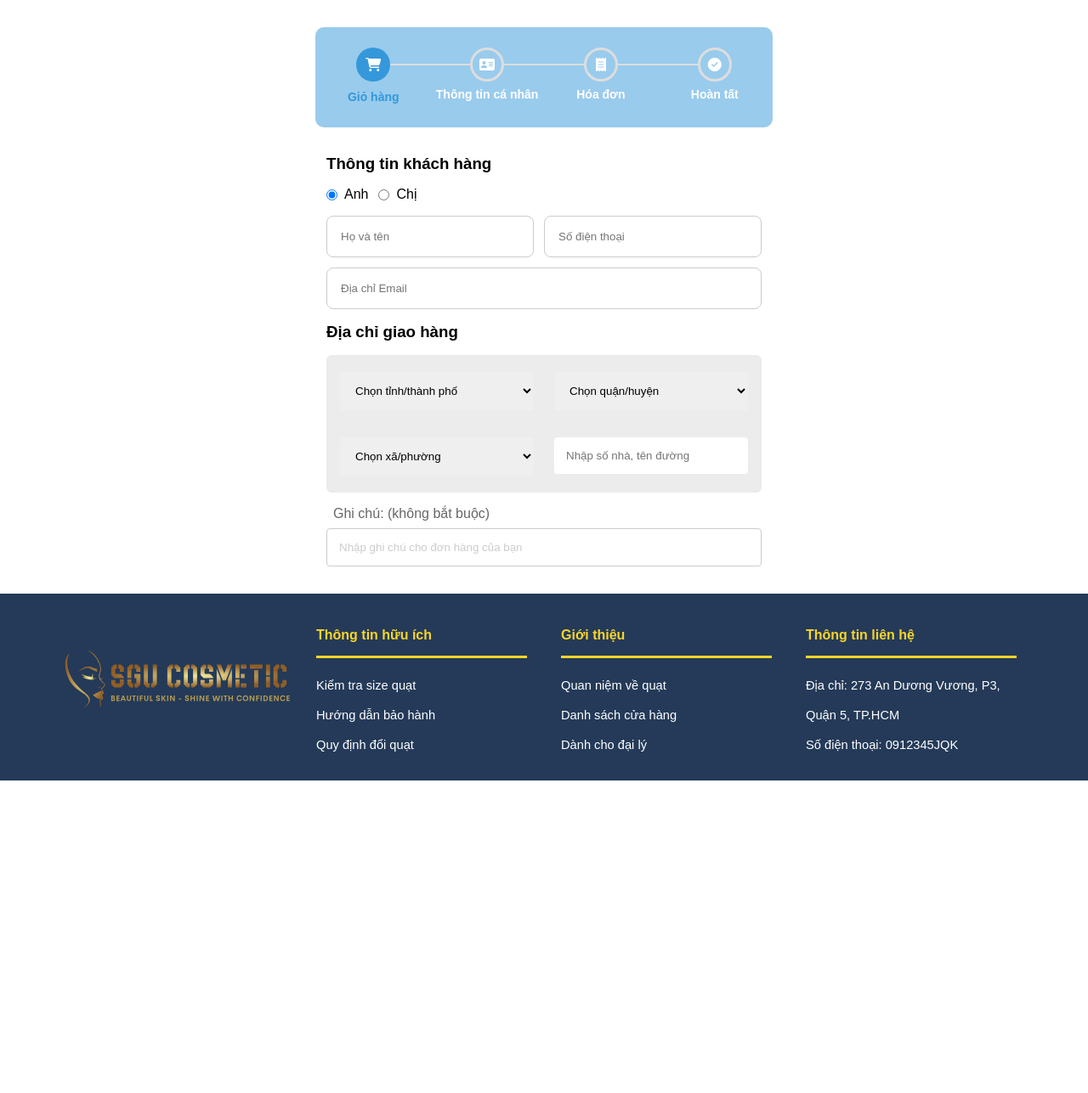
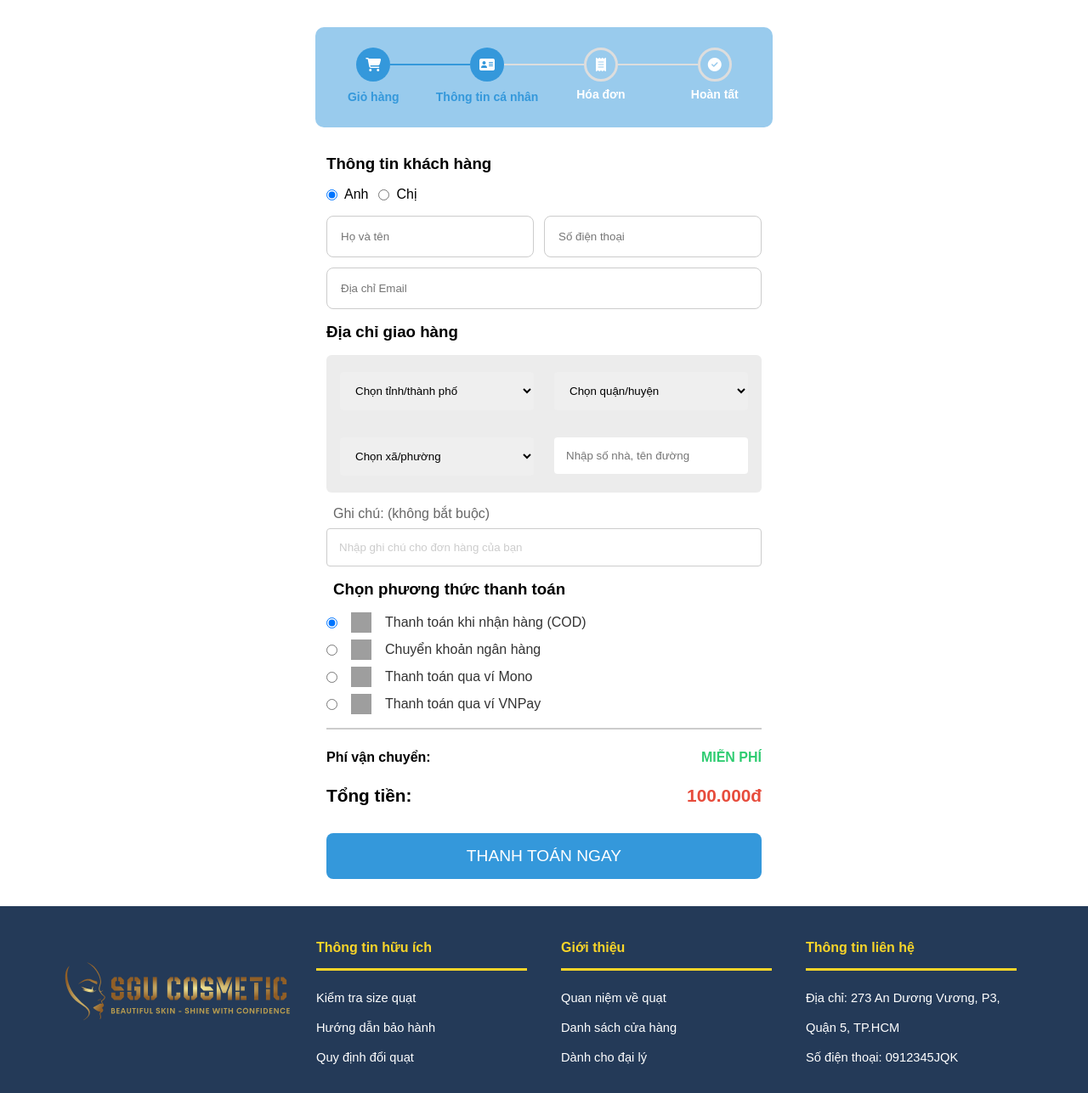
Before and after one commit to HoL0ngg/web2, a PHP site: page /cart.php in a window 1280 px wide. Shown: the part 139-1426 px from the top of the page at 85% size. Before the commit the page ends 1058 px from the top, so only its background shows below. Run offline with PHP 8.4, Linux system fonts and the light colour scheme; grey boxes are pictures that could not be loaded.

Commit message:
xong giao dien cua thong tin khach hang

```diff
--- a/cart.php
+++ b/cart.php
@@ -16,8 +16,8 @@
     <div style="width: 42%; margin: 32px auto 0px; padding: 24px 48px; background-color:rgba(52, 152, 219, 0.5); border-radius: 10px">
         <div class="progress-container">
             <div class="progress-step active" data-step="Giỏ hàng"><i class="fa-solid fa-cart-shopping"></i></div>
-            <span class="progress-line"></span>
-            <div class="progress-step" data-step="Thông tin cá nhân"><i class="fa-solid fa-address-card"></i></div>
+            <span class="progress-line active"></span>
+            <div class="progress-step active" data-step="Thông tin cá nhân"><i class="fa-solid fa-address-card"></i></div>
             <span class="progress-line"></span>
             <div class="progress-step" data-step="Hóa đơn"><i class="fa-solid fa-receipt"></i></div>
             <span class="progress-line"></span>
--- a/customer-info.php
+++ b/customer-info.php
@@ -48,6 +48,32 @@
                 <p>Ghi chú: (không bắt buộc)</p>
                 <input type="text" name="note" id="note" placeholder="Nhập ghi chú cho đơn hàng của bạn">
             </div>
+            <div class="payment-method-container">
+                <h3>Chọn phương thức thanh toán</h3>
+                <div class="payment-method-item">
+                    <input type="radio" name="payment-method" id="cod" value="cod" checked><img src="https://file.hstatic.net/200000636033/file/pay_2d752907ae604f08ad89868b2a5554da.png" alt="cod"><label for="cod">Thanh toán khi nhận hàng (COD)</label>
+                </div>
+                <div class="payment-method-item">
+                    <input type="radio" name="payment-method" id="bank-transfer" value="bank-transfer"><img src="https://file.hstatic.net/200000636033/file/icon_atm_eb07d9eabaef47e088d7f214e3562b97.svg" alt="bank-transfer"><label for="bank-transfer">Chuyển khoản ngân hàng</label>
+                </div>
+                <div class="payment-method-item">
+                    <input type="radio" name="payment-method" id="mono" value="mono"><img src="https://file.hstatic.net/200000636033/file/momo_50d207f0cbd34562b936001ab362bd8e.png" alt="mono"><label for="mono">Thanh toán qua ví Mono</label>
+                </div>
+                <div class="payment-method-item">
+                    <input type="radio" name="payment-method" id="vnpay" value="vnpay"><img src="https://file.hstatic.net/1000006063/file/img-vivnpay.jpg" alt="vnpay"><label for="vnpay">Thanh toán qua ví VNPay</label>
+                </div>
+            </div>
+            <div class="total-container">
+                <div class="ship-cost-container">
+                    <p>Phí vận chuyển:</p>
+                    <p class="ship-cost">MIỄN PHÍ</p>
+                </div>
+                <div class="total">
+                    <p>Tổng tiền:</p>
+                    <p id="total-cost">100.000đ</p>
+                </div>
+            </div>
+            <div id="confirm-btn">THANH TOÁN NGAY</div>
         </form>
 </div>
 
@@ -154,4 +180,86 @@
     .note input[type="text"]:focus::placeholder {
         color: transparent;
     }
+
+    .payment-method-container {
+        margin: 16px 0px;
+    }
+
+    .payment-method-container h3 {
+        margin-bottom: 16px;
+        margin-left: 8px;
+    }
+
+    .payment-method-item {
+        display: flex;
+        align-items: center;
+        gap: 8px;
+        margin-bottom: 8px;
+    }
+
+    .payment-method-item input[type="radio"] {
+        margin-right: 8px;
+    }
+
+    .payment-method-item label {
+        font-size: 16px;
+        color: #333;
+    }
+
+    .payment-method-item img {
+        width: 24px;
+        height: 24px;
+        margin-right: 8px;
+    }
+
+    .total-container {
+        border-top: 2px solid #ccc;
+        padding: 16px 0px;
+        margin: 16px 0px;
+    }
+
+    .total-container .ship-cost-container {
+        display: flex;
+        justify-content: space-between;
+    }
+
+    .total-container .ship-cost-container p {
+        margin: 8px 0;
+        font-weight: bold;
+    }
+
+    .total-container .ship-cost {
+        color: #2ECC71;
+    }
+
+    .total-container .total {
+        display: flex;
+        justify-content: space-between;
+        margin-top: 16px;
+    }
+
+    .total-container .total p {
+        margin: 0;
+        font-weight: bold;
+        font-size: 1.3em;
+    }
+
+    .total-container .total #total-cost {
+        color: #E74C3C;
+    }
+
+    #confirm-btn {
+        background-color: #3498DB;
+        color: #fff;
+        padding: 16px 32px;
+        border-radius: 8px;
+        text-align: center;
+        cursor: pointer;
+        font-size: 1.2em;
+        margin-top: 16px;
+    }
+
+    #confirm-btn:hover {
+        background-color: #2980B9;
+    }
 </style>
```
